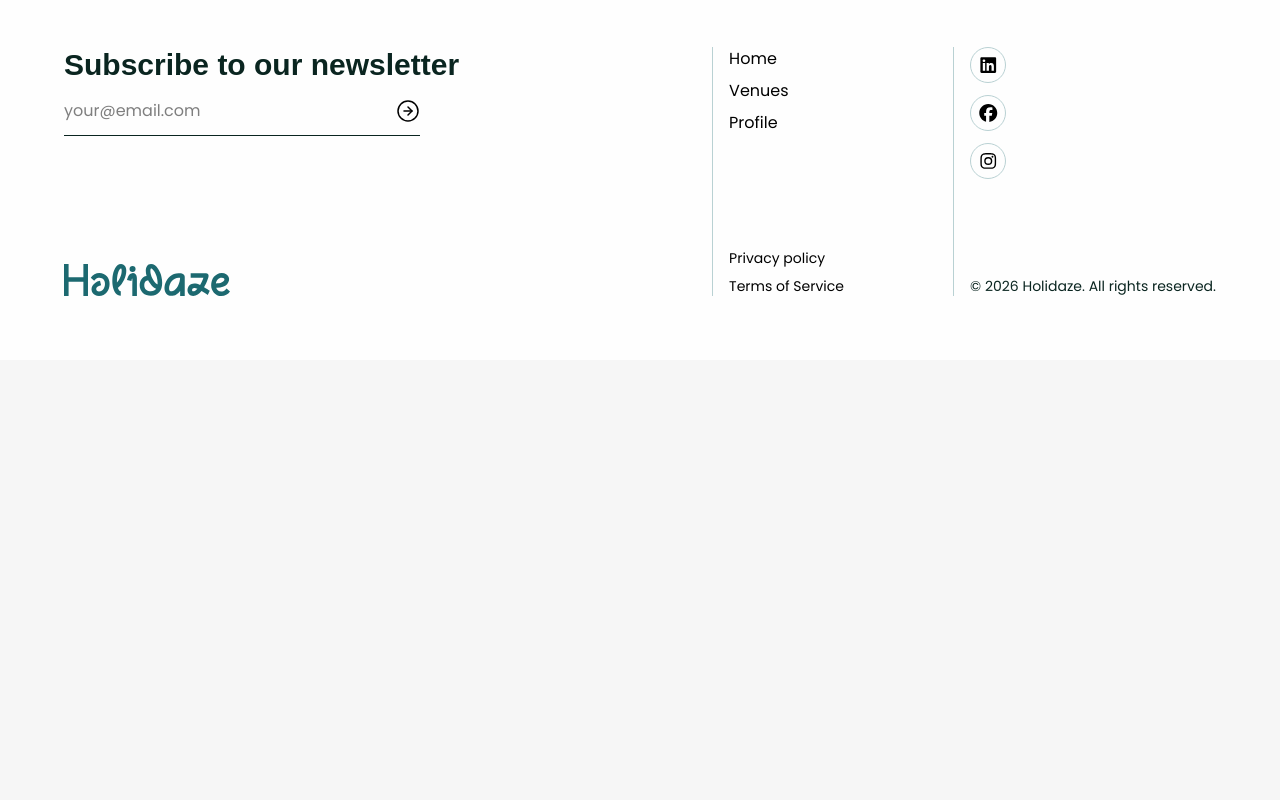
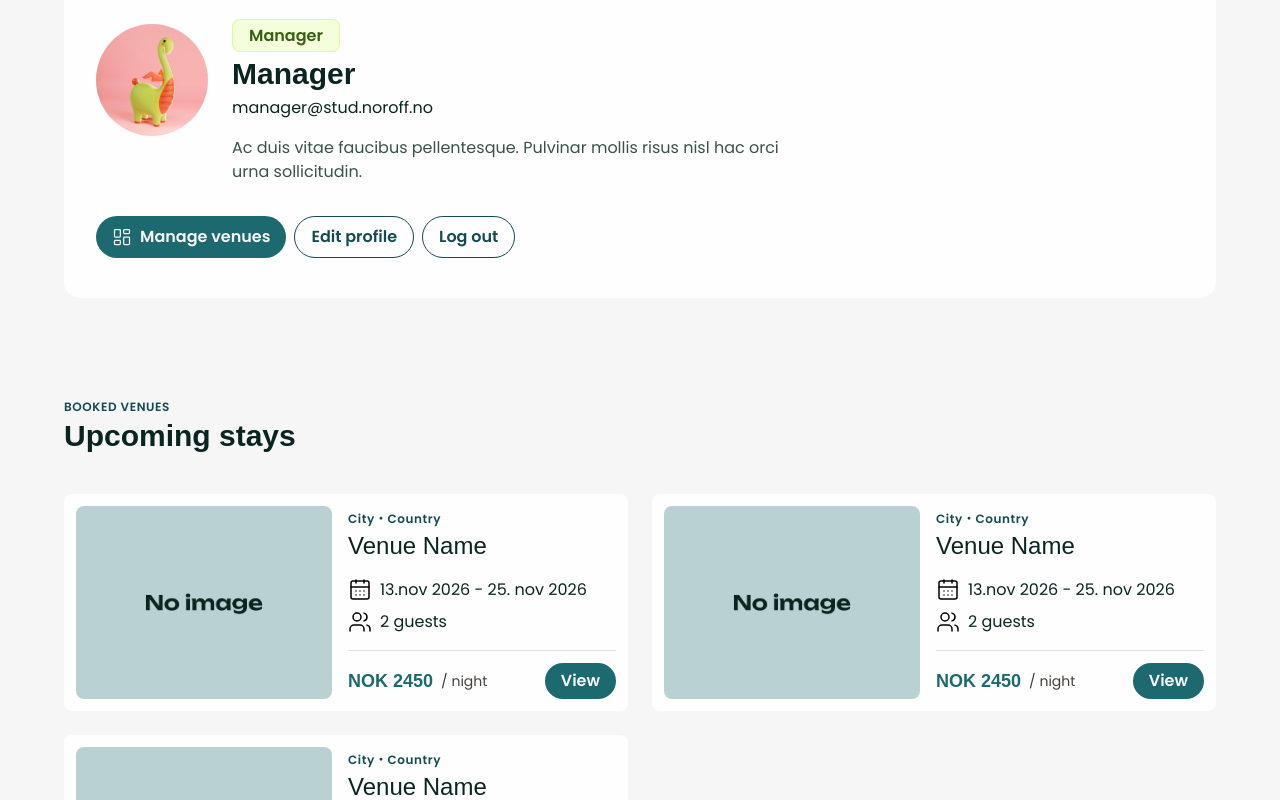
Before and after one commit to helenesyre/PE2-helene-syre, a Next.js app: page /profile in a window 1280 px wide. Shown: the part 440-1240 px from the top of the page. Before the commit the page ends 800 px from the top, so only its background shows below. Built offline with nearby package versions, Linux system fonts and the light colour scheme; a web font is replaced by a local one.

Commit message:
Profile HTML setup

```diff
--- /dev/null
+++ b/app/_components/grids/UpcomingStays.tsx
@@ -0,0 +1,11 @@
+import BookingCard from "../venues/BookingCard";
+
+export default function UpcomingStays() {
+  return (
+    <div className="grid grid-cols-1 md:grid-cols-2 lg:grid-cols-3 xl:grid-cols-2 gap-6">
+      <BookingCard />
+      <BookingCard />
+      <BookingCard />
+    </div>
+  );
+}
--- /dev/null
+++ b/app/_components/venues/BookingCard.tsx
@@ -0,0 +1,59 @@
+import Link from "next/link";
+import Image from "next/image";
+import { CalendarDays, Users } from "lucide-react";
+
+// Product card component
+export default function BookingCard() {
+  return (
+    <div className="p-3 bg-cloud-white-50 rounded-lg flex flex-col xl:flex-row gap-4">
+      {/* Image */}
+      <Link
+        href="/venues/1"
+        className="relative w-full xl:w-64 2xl:w-80 h-64 md:h-50 xl:h-full shrink-0"
+      >
+        <Image
+          src="/images/placeholder.png"
+          alt="Venue"
+          fill
+          loading="eager"
+          sizes="33vw, 100vw"
+          className="object-cover rounded-lg"
+        />
+      </Link>
+      <div className="w-full">
+        {/* Venue details */}
+        <div>
+          <div>
+            <span className="label-text-lowercase text-ocean-700">
+              City・Country
+            </span>
+            <h3>Venue Name</h3>
+          </div>
+          <div className="flex flex-col gap-2 my-4">
+            <div className="flex items-center gap-2">
+              <CalendarDays size={24} strokeWidth={1.5} className="shrink-0" />
+              <p>13.nov 2026 - 25. nov 2026</p>
+            </div>
+            <div className="flex items-center gap-2">
+              <Users size={24} strokeWidth={1.5} className="shrink-0" />
+              <p>2 guests</p>
+            </div>
+          </div>
+        </div>
+        {/* Price and view button */}
+        <div className="flex items-center justify-between pt-3 border-t border-cloud-white-600">
+          <div className="flex items-center gap-2">
+            <p className="price-text">NOK 2450</p>
+            <p className="small-text text-stone-700">/ night</p>
+          </div>
+          <Link
+            href={"/venues/1"}
+            className="button-text px-4 py-1.5 rounded-full cursor-pointer bg-ocean-500 text-cloud-white-500 hover:bg-ocean-700 hover:shadow-md transition-all duration-300"
+          >
+            View
+          </Link>
+        </div>
+      </div>
+    </div>
+  );
+}
--- a/app/_components/venues/VenueCard.tsx
+++ b/app/_components/venues/VenueCard.tsx
@@ -6,13 +6,13 @@ export default function VenueCard() {
   return (
     <div className="p-3 bg-cloud-white-50 rounded-lg flex flex-col gap-4">
       {/* Image */}
-      <Link href="/venues/1" className="relative w-full h-50">
+      <Link href="/venues/1" className="relative w-full h-64 md:h-50">
         <Image
           src="/images/placeholder.png"
           alt="Venue"
           fill
           loading="eager"
-          sizes="(min-width: 768px) 33vw, 100vw"
+          sizes="33vw, 100vw"
           className="object-cover rounded-lg"
         />
       </Link>
@@ -35,7 +35,7 @@ export default function VenueCard() {
         </div>
       </div>
       {/* Price and view button */}
-      <div className="flex items-center justify-between">
+      <div className="flex items-center justify-between pt-3 border-t border-cloud-white-600">
         <div className="flex items-center gap-2">
           <p className="price-text">NOK 2450</p>
           <p className="small-text text-stone-700">/ night</p>
--- a/app/profile/page.tsx
+++ b/app/profile/page.tsx
@@ -1,7 +1,80 @@
+import { LayoutDashboard } from "lucide-react";
+import Image from "next/image";
+import Link from "next/link";
+import UpcomingStays from "../_components/grids/UpcomingStays";
+
 export default function Profile() {
   return (
     <div className="mt-12 mb-24 px-6 md:px-10 lg:px-16">
-      <h1>Profile</h1>
+      <h1 className="sr-only">Profile</h1>
+      <section className="rounded-2xl overflow-hidden">
+        {/* Banner image */}
+        <div className="relative w-full h-44 md:h-60 lg:h-72 overflow-hidden transition-all duration-300">
+          <Image
+            src="/images/users/banner.jpg"
+            alt="..."
+            fill
+            sizes="(min-width: 768px) 50vw, 100vw"
+            className="object-cover"
+          />
+        </div>
+        {/* User details */}
+        <div className="flex flex-col 2xl:flex-row justify-between px-8 py-10 bg-cloud-white-50 gap-8 2xl:gap-20">
+          <div className="flex flex-col lg:flex-row gap-6">
+            <div className="relative aspect-square w-28 h-28 rounded-full overflow-hidden">
+              <Image
+                src="/images/users/avatar.jpg"
+                alt="..."
+                fill
+                sizes="(min-width: 768px) 50vw, 100vw"
+                className="object-cover"
+              />
+            </div>
+            <div className="flex flex-col gap-4 max-w-xl">
+              <div>
+                <span className="text-base font-semibold bg-lime-100 border border-lime-500 text-fern-600 px-4 py-1 rounded-lg">
+                  Manager
+                </span>
+                <h2 className="mt-2 mb-1">Manager</h2>
+                <p>manager@stud.noroff.no</p>
+              </div>
+              <p className="text-deep-forest-400">
+                Ac duis vitae faucibus pellentesque. Pulvinar mollis risus nisl
+                hac orci urna sollicitudin.
+              </p>
+            </div>
+          </div>
+          <div className="flex flex-col md:flex-row gap-2 h-fit">
+            <Link
+              href="/venues"
+              className="flex justify-center items-center gap-2 bg-ocean-500 text-cloud-white-500 button-text py-2 px-4 rounded-full cursor-pointer hover:bg-ocean-700 transition-colors duration-300"
+            >
+              <LayoutDashboard size={20} strokeWidth={1.5} />
+              Manage venues
+            </Link>
+            <Link
+              href="/venues"
+              className="flex justify-center gap-2 border border-ocean-700 text-ocean-700 button-text py-2 px-4 rounded-full cursor-pointer hover:bg-ocean-50 transition-colors duration-300"
+            >
+              Edit profile
+            </Link>
+            <Link
+              href="/venues"
+              className="flex justify-center gap-2 border border-ocean-700 text-ocean-700 button-text py-2 px-4 rounded-full cursor-pointer hover:bg-ocean-50 transition-colors duration-300"
+            >
+              Log out
+            </Link>
+          </div>
+        </div>
+      </section>
+      {/* Upcoming stays section */}
+      <section className="my-24">
+        <div className="mb-10">
+          <span className="label-text text-ocean-700">Booked venues</span>
+          <h2>Upcoming stays</h2>
+        </div>
+        <UpcomingStays />
+      </section>
     </div>
   );
 }
```
Also changed, not shown: public/images/users/avatar.jpg (added), public/images/users/banner.jpg (added).
